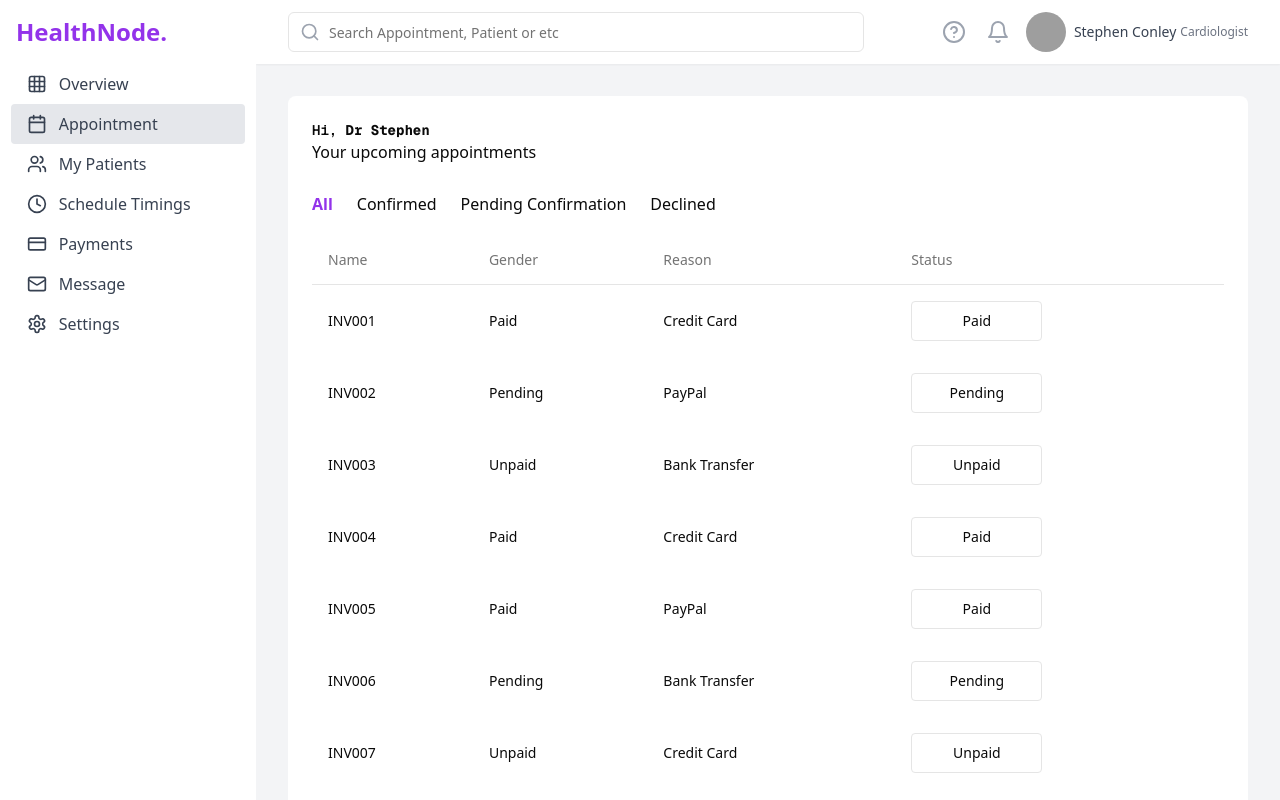
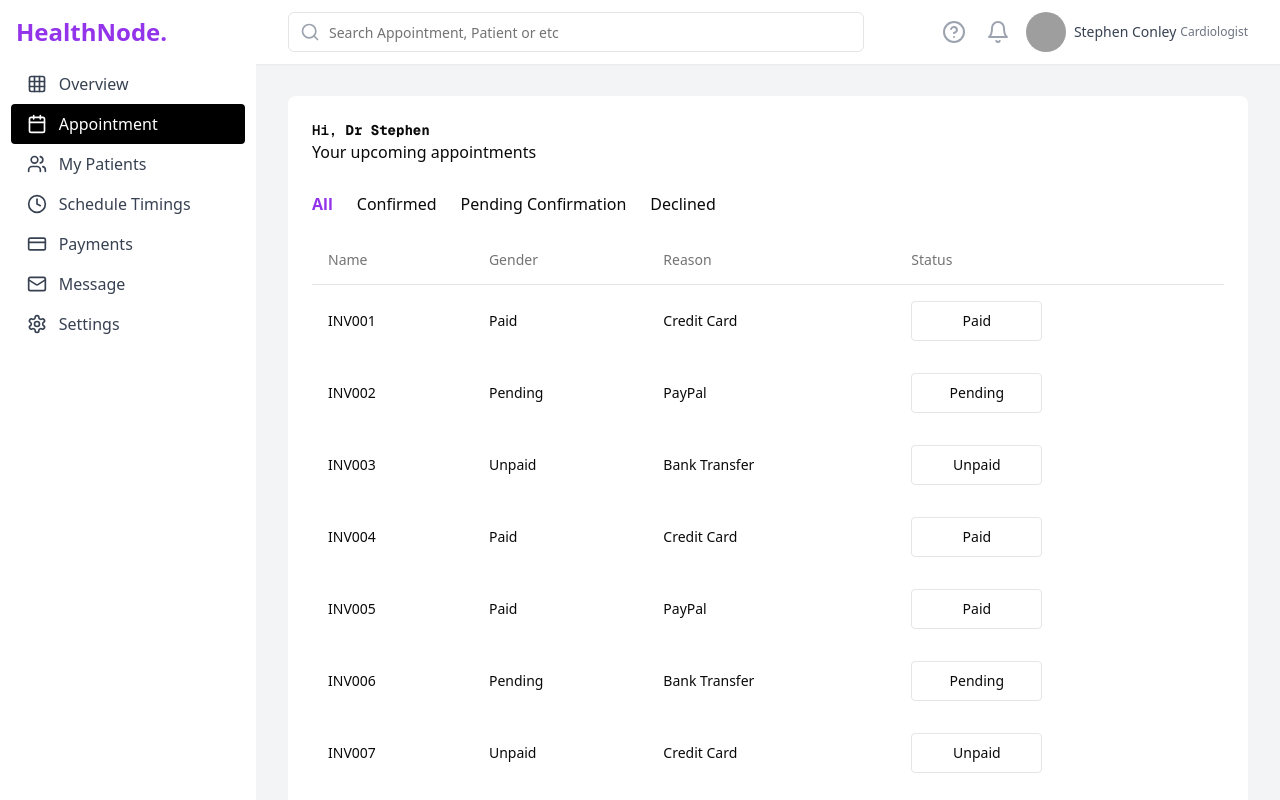
Before and after one commit to health-node-web3bridge/health-node-frontend, a Next.js app: page /dashboard/appointments in a window 1280 px wide. Built offline with nearby package versions, Linux system fonts and the light colour scheme; grey boxes are pictures that could not be loaded.

Commit message:
layout changes

```diff
--- a/src/components/DoctorDashboardLayout.tsx
+++ b/src/components/DoctorDashboardLayout.tsx
@@ -47,11 +47,15 @@ export default function DoctorDashboardLayout({
             <Link
               key={index}
               href={item.link}
-              className={`flex items-center px-4 py-2 text-gray-700 hover:bg-gray-200 w-11/12 mx-auto rounded-sm ${
-                item.link === pathname ? "bg-gray-200" : ""
+              className={`flex items-center px-4 py-2 text-gray-700 hover:bg-gray-100 w-11/12 mx-auto rounded-sm ${
+                item.link === pathname ? "bg-black text-white" : ""
               }`}
             >
-              <item.icon className="mr-3 h-5 w-5" />
+              <item.icon
+                className={`mr-3 h-5 w-5 ${
+                  item.link === pathname && "text-white"
+                }`}
+              />
               {item.label}
             </Link>
           ))}
--- a/src/components/appointments/AppointmentContent.tsx
+++ b/src/components/appointments/AppointmentContent.tsx
@@ -36,7 +36,7 @@ function AppointmentContent() {
           ))}
         </div>
         <div className="mt-5 ">
-          <Table>
+          <Table className="">
             <TableHeader>
               <TableRow className="">
                 {tableHeader.map((item, index) => (
```
